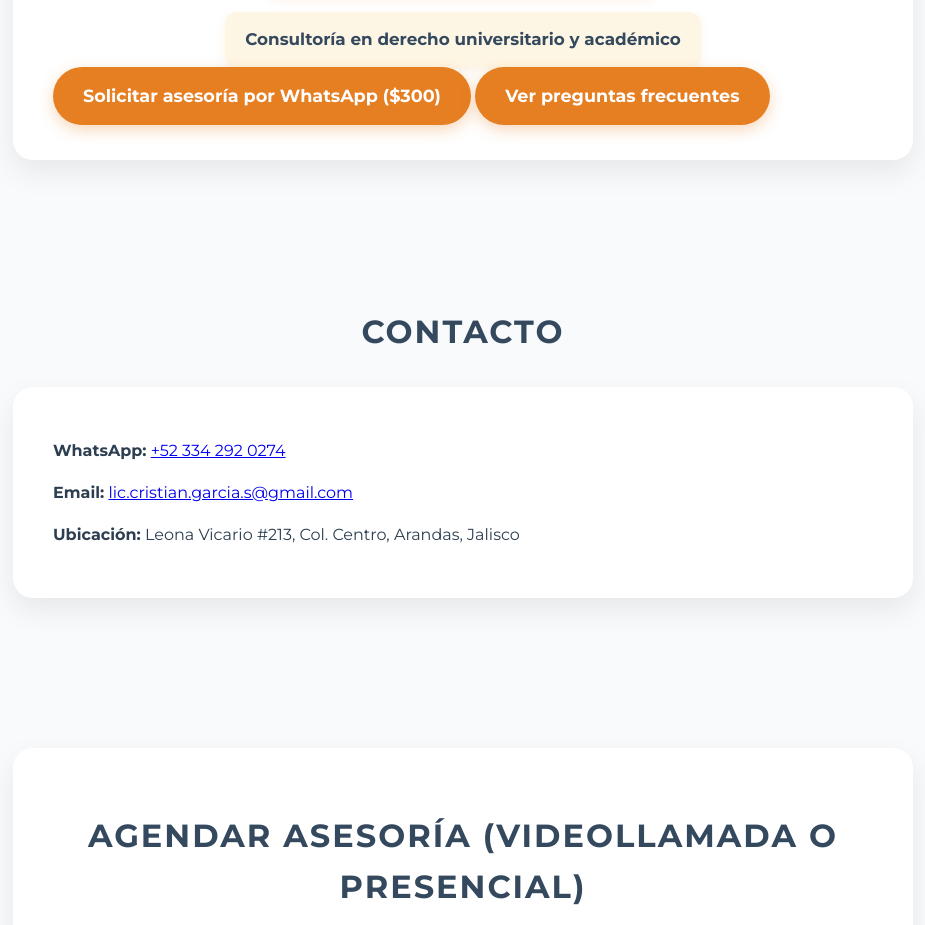
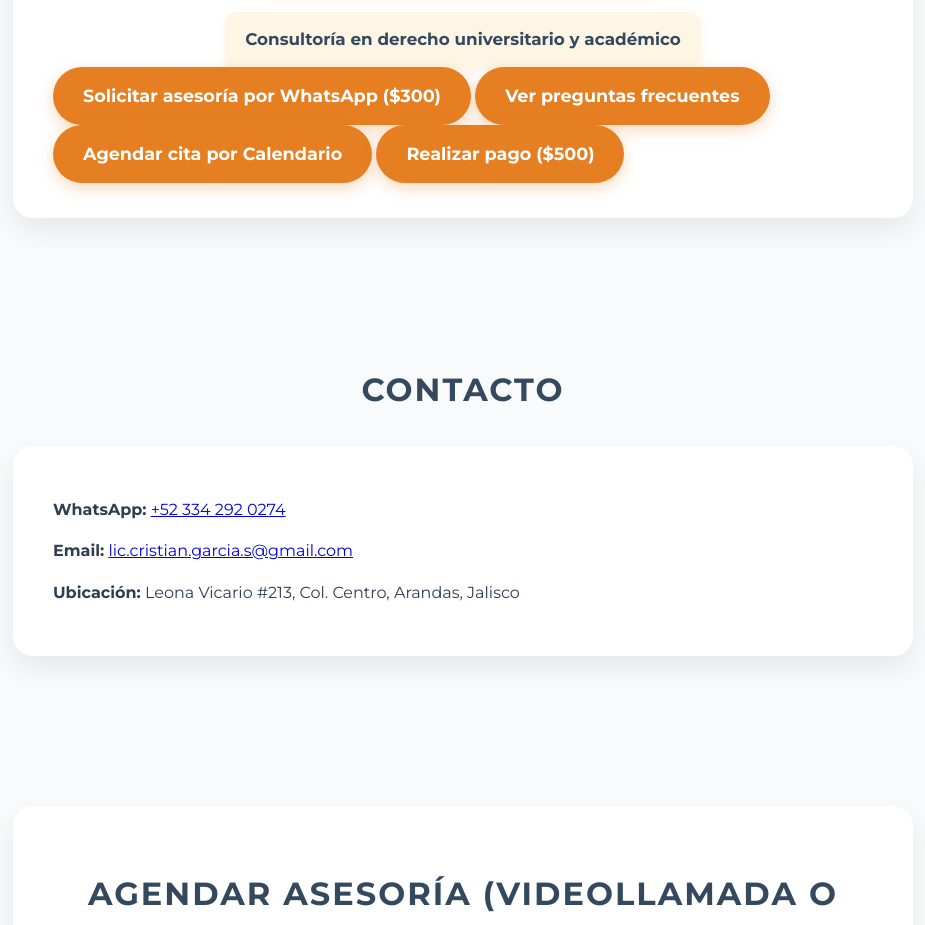
Before and after one commit to Morrison2352/CG-Bufete-Juridico, a plain HTML site: page index.html in a window 1280 px wide. Shown: the part 1914-2839 px from the top of the page, without its empty margins (177-1102 px from the left). Drawn offline with Linux system fonts and the light colour scheme.

Commit message:
Update index.html

```diff
--- a/index.html
+++ b/index.html
@@ -68,6 +68,8 @@
       </ul>
       <a href="https://wa.me/523342920274?text=Hola%20quiero%20agendar%20una%20asesoría%20legal%20por%20WhatsApp" class="btn">Solicitar asesoría por WhatsApp ($300)</a>
       <a href="https://morrison2352.github.io/CG-Bufete-Juridico/faq.html" class="btn">Ver preguntas frecuentes</a>
+      <a href="https://tucalendi.com/cg-bufete-juridico/asesoria" class="btn" target="_blank">Agendar cita por Calendario</a>
+      <a href="https://link.mercadopago.com.mx/cgbufetejuridico" class="btn" target="_blank">Realizar pago ($500)</a>
     </div>
   </section>
 
```
